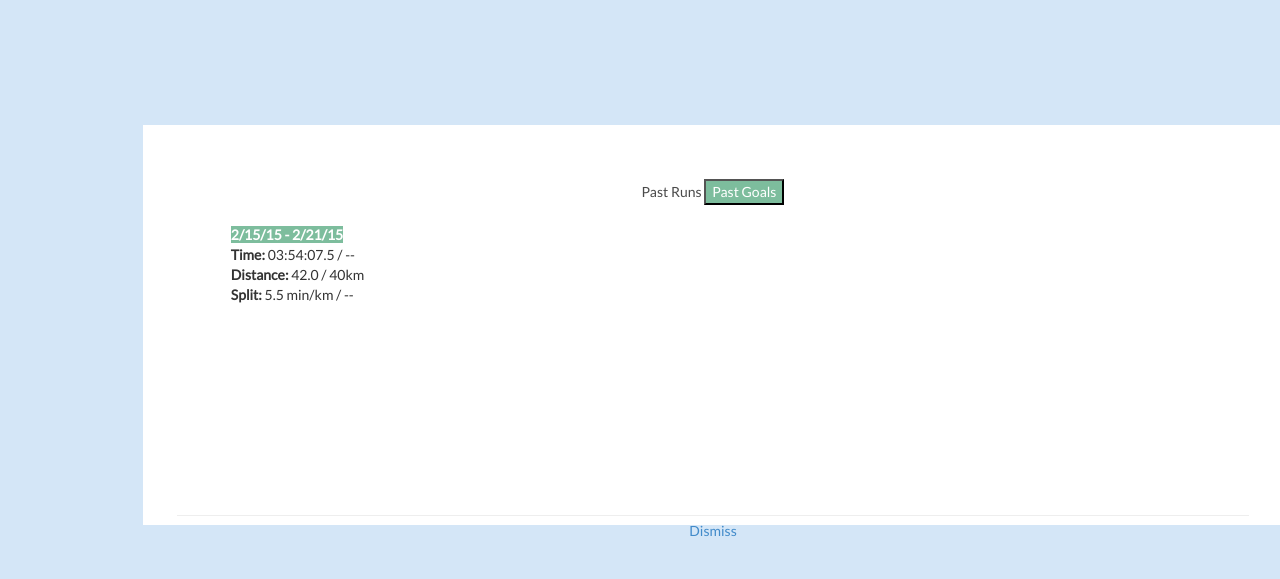
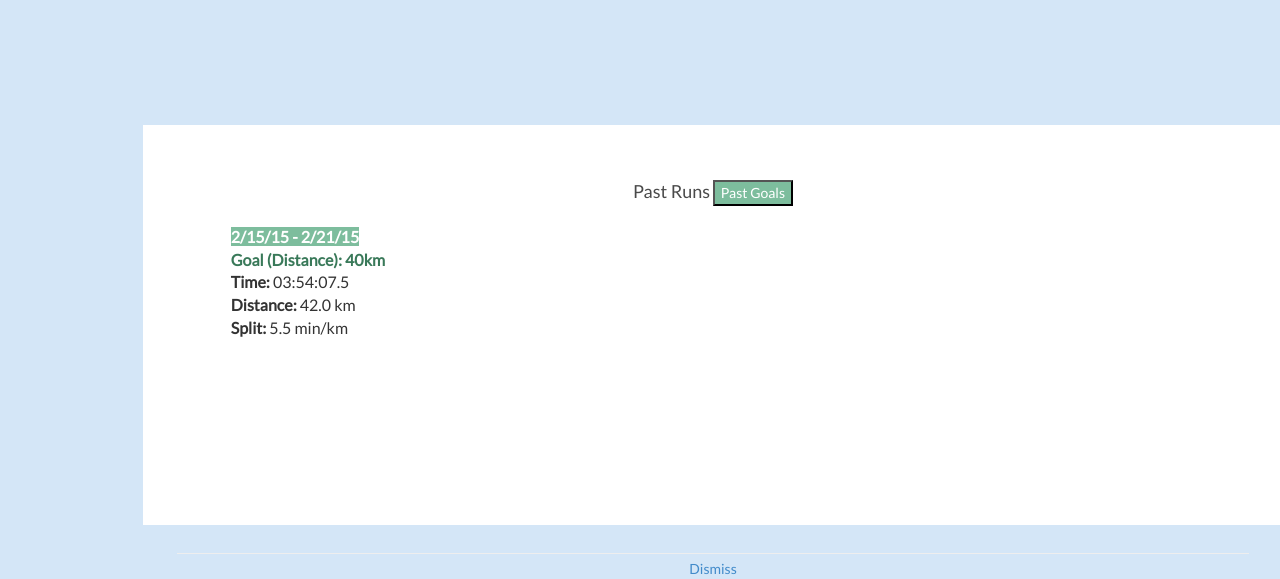
Before and after one commit to lshofmann/lshofmann.github.io, a plain HTML site: page HCI_A5/goallog.html in a window 1280 px wide. Shown: the part 255-834 px from the top of the page. Before the commit the page ends 800 px from the top, so only its background shows below. Drawn offline with Linux system fonts and the light colour scheme.

Commit message:
hci a7 prototype

```diff
--- a/HCI_A5/goallog.html
+++ b/HCI_A5/goallog.html
@@ -39,9 +39,10 @@
 <br>
 <div class="logcontent">
 <span class="logdate"> <b> 2/15/15 - 2/21/15 </b> </span> <br>
-<b> Time: </b>  03:54:07.5 / -- <br>
-<b> Distance: </b> 42.0 / 40km<br>
-<b> Split: </b>  5.5 min/km / -- <br> <br>
+<div id="goal"> <b> Goal (Distance): 40km </b> </div>
+<b> Time: </b>  03:54:07.5 <br>
+<b> Distance: </b> 42.0 km<br>
+<b> Split: </b>  5.5 min/km <br> <br>
 </div>
 <br>
 <br>
--- a/HCI_A5/style.css
+++ b/HCI_A5/style.css
@@ -28,6 +28,7 @@ h1{
 #log {
 	margin-top: 10%;
 	min-width: 40%;
+	font-size: 18px;
 	color: #4a4a4a;
 }
 
@@ -86,6 +87,7 @@ hr{
 .logcontent{
 	margin-left: 5%;
 	text-align: left;
+	font-size: 16px;
 }
 
 .activebtn{
@@ -94,6 +96,10 @@ hr{
 	outline: none;
 	outline-width: 0px;
 	outline-color: white;
+}
+
+#goal {
+	color: #397959;
 }
 
 .logdate{
```
Also changed, not shown: HCI_A5/modal.html (+1 -1 lines).
